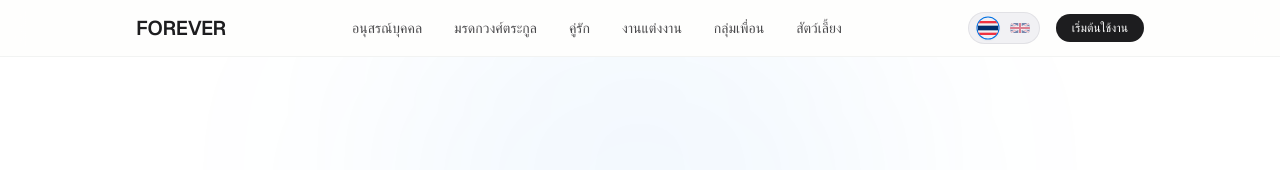
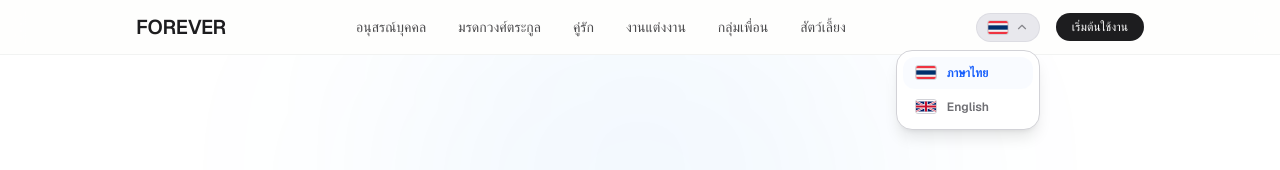
Before and after one commit to olelemon-wq/ForeverProject-, a Next.js app: page / in a window 1280 px wide. Both pictures are taken after a click on the button 987 px from the left and 28 px from the top of the page. Shown: the top 170 px of the page. Built offline with nearby package versions, Linux system fonts and the light colour scheme; a web font is replaced by a local one.

Commit message:
style: change circular flags to rounded rectangular flags for language selector

```diff
--- a/app/(marketing)/layout.tsx
+++ b/app/(marketing)/layout.tsx
@@ -2,8 +2,26 @@
 
 import React, { useState, useEffect } from 'react';
 import Link from 'next/link';
-import { Menu, X } from 'lucide-react';
+import { Menu, X, ChevronDown } from 'lucide-react';
 import { useLanguageStore } from '@/stores/useLanguageStore';
+
+const TH_FLAG = (
+  <svg viewBox="0 0 9 6" className="w-[22px] h-[15px] rounded-[3px] overflow-hidden object-cover border border-stone-200 flex-shrink-0">
+    <rect fill="#EF3340" width="9" height="6"/>
+    <rect fill="#F1F2F2" y="1" width="9" height="4"/>
+    <rect fill="#002F6C" y="2" width="9" height="2"/>
+  </svg>
+);
+
+const EN_FLAG = (
+  <svg viewBox="0 0 60 30" className="w-[22px] h-[15px] rounded-[3px] overflow-hidden object-cover border border-stone-200 flex-shrink-0">
+    <rect width="60" height="30" fill="#012169"/>
+    <path d="M0,0 L60,30 M60,0 L0,30" stroke="#fff" strokeWidth="6"/>
+    <path d="M0,0 L60,30 M60,0 L0,30" stroke="#C8102E" strokeWidth="2"/>
+    <path d="M30,0 V30 M0,15 H60" stroke="#fff" strokeWidth="10"/>
+    <path d="M30,0 V30 M0,15 H60" stroke="#C8102E" strokeWidth="6"/>
+  </svg>
+);
 
 export default function MarketingLayout({
   children,
@@ -11,6 +29,7 @@ export default function MarketingLayout({
   children: React.ReactNode;
 }) {
   const [isMobileMenuOpen, setIsMobileMenuOpen] = useState(false);
+  const [isLangDropdownOpen, setIsLangDropdownOpen] = useState(false);
   const { lang, setLang } = useLanguageStore();
   const [mounted, setMounted] = useState(false);
 
@@ -52,41 +71,54 @@ export default function MarketingLayout({
           {/* Right action button / Language Switcher / Mobile toggle */}
           <div className="flex items-center gap-4">
 
-            {/* Flag Selector Switcher */}
-            <div className="flex items-center gap-2.5 px-2 py-1 bg-stone-100/60 rounded-full border border-stone-200/50">
+            {/* Single Flag Dropdown Switcher */}
+            <div className="relative">
               <button
                 type="button"
-                onClick={() => setLang('th')}
-                className={`w-5.5 h-5.5 rounded-full overflow-hidden flex items-center justify-center transition active:scale-95 cursor-pointer border ${
-                  currentLang === 'th' ? 'border-[#0071e3] scale-105 shadow-xs' : 'border-transparent opacity-50 hover:opacity-90'
-                }`}
-                title="ภาษาไทย"
+                onClick={() => setIsLangDropdownOpen(!isLangDropdownOpen)}
+                className="flex items-center gap-1.5 px-2.5 py-1.5 bg-stone-100 hover:bg-stone-200/80 rounded-full border border-stone-200/50 transition active:scale-95 cursor-pointer text-stone-600 hover:text-stone-900 select-none"
               >
-                {/* Thailand Flag SVG */}
-                <svg viewBox="0 0 9 6" className="w-full h-full object-cover">
-                  <rect fill="#EF3340" width="9" height="6"/>
-                  <rect fill="#F1F2F2" y="1" width="9" height="4"/>
-                  <rect fill="#002F6C" y="2" width="9" height="2"/>
-                </svg>
+                {currentLang === 'th' ? TH_FLAG : EN_FLAG}
+                <ChevronDown className={`w-3.5 h-3.5 text-stone-500 transition-transform duration-200 ${isLangDropdownOpen ? 'rotate-180' : ''}`} />
               </button>
 
-              <button
-                type="button"
-                onClick={() => setLang('en')}
-                className={`w-5.5 h-5.5 rounded-full overflow-hidden flex items-center justify-center transition active:scale-95 cursor-pointer border ${
-                  currentLang === 'en' ? 'border-[#0071e3] scale-105 shadow-xs' : 'border-transparent opacity-50 hover:opacity-90'
-                }`}
-                title="English"
-              >
-                {/* UK Union Jack Flag SVG */}
-                <svg viewBox="0 0 60 30" className="w-full h-full object-cover">
-                  <rect width="60" height="30" fill="#012169"/>
-                  <path d="M0,0 L60,30 M60,0 L0,30" stroke="#fff" strokeWidth="6"/>
-                  <path d="M0,0 L60,30 M60,0 L0,30" stroke="#C8102E" strokeWidth="2"/>
-                  <path d="M30,0 V30 M0,15 H60" stroke="#fff" strokeWidth="10"/>
-                  <path d="M30,0 V30 M0,15 H60" stroke="#C8102E" strokeWidth="6"/>
-                </svg>
-              </button>
+              {/* Dropdown Menu */}
+              {isLangDropdownOpen && (
+                <>
+                  <div
+                    className="fixed inset-0 z-40 bg-transparent"
+                    onClick={() => setIsLangDropdownOpen(false)}
+                  />
+                  <div className="absolute right-0 mt-2 w-36 bg-white rounded-2xl border border-stone-200 shadow-lg p-1.5 z-50 flex flex-col gap-0.5 animate-fade-in text-left">
+                    <button
+                      type="button"
+                      onClick={() => {
+                        setLang('th');
+                        setIsLangDropdownOpen(false);
+                      }}
+                      className={`w-full flex items-center gap-2.5 px-3 py-2 rounded-xl text-xs font-semibold transition text-left cursor-pointer hover:bg-stone-50 ${
+                        currentLang === 'th' ? 'text-blue-600 bg-blue-50/40 font-bold' : 'text-stone-600'
+                      }`}
+                    >
+                      {TH_FLAG}
+                      <span>ภาษาไทย</span>
+                    </button>
+                    <button
+                      type="button"
+                      onClick={() => {
+                        setLang('en');
+                        setIsLangDropdownOpen(false);
+                      }}
+                      className={`w-full flex items-center gap-2.5 px-3 py-2 rounded-xl text-xs font-semibold transition text-left cursor-pointer hover:bg-stone-50 ${
+                        currentLang === 'en' ? 'text-blue-600 bg-blue-50/40 font-bold' : 'text-stone-600'
+                      }`}
+                    >
+                      {EN_FLAG}
+                      <span>English</span>
+                    </button>
+                  </div>
+                </>
+              )}
             </div>
 
             <Link
@@ -129,7 +161,7 @@ export default function MarketingLayout({
                     <button
                       type="button"
                       onClick={() => { setLang('th'); setIsMobileMenuOpen(false); }}
-                      className={`w-6 h-6 rounded-full overflow-hidden border ${currentLang === 'th' ? 'border-[#0071e3] scale-105' : 'border-stone-300 opacity-60'}`}
+                      className={`w-[24px] h-[16px] rounded-[3px] overflow-hidden border ${currentLang === 'th' ? 'border-[#0071e3] scale-105' : 'border-stone-300 opacity-60'}`}
                     >
                       <svg viewBox="0 0 9 6" className="w-full h-full object-cover">
                         <rect fill="#EF3340" width="9" height="6"/>
@@ -140,7 +172,7 @@ export default function MarketingLayout({
                     <button
                       type="button"
                       onClick={() => { setLang('en'); setIsMobileMenuOpen(false); }}
-                      className={`w-6 h-6 rounded-full overflow-hidden border ${currentLang === 'en' ? 'border-[#0071e3] scale-105' : 'border-stone-300 opacity-60'}`}
+                      className={`w-[24px] h-[16px] rounded-[3px] overflow-hidden border ${currentLang === 'en' ? 'border-[#0071e3] scale-105' : 'border-stone-300 opacity-60'}`}
                     >
                       <svg viewBox="0 0 60 30" className="w-full h-full object-cover">
                         <rect width="60" height="30" fill="#012169"/>
```
